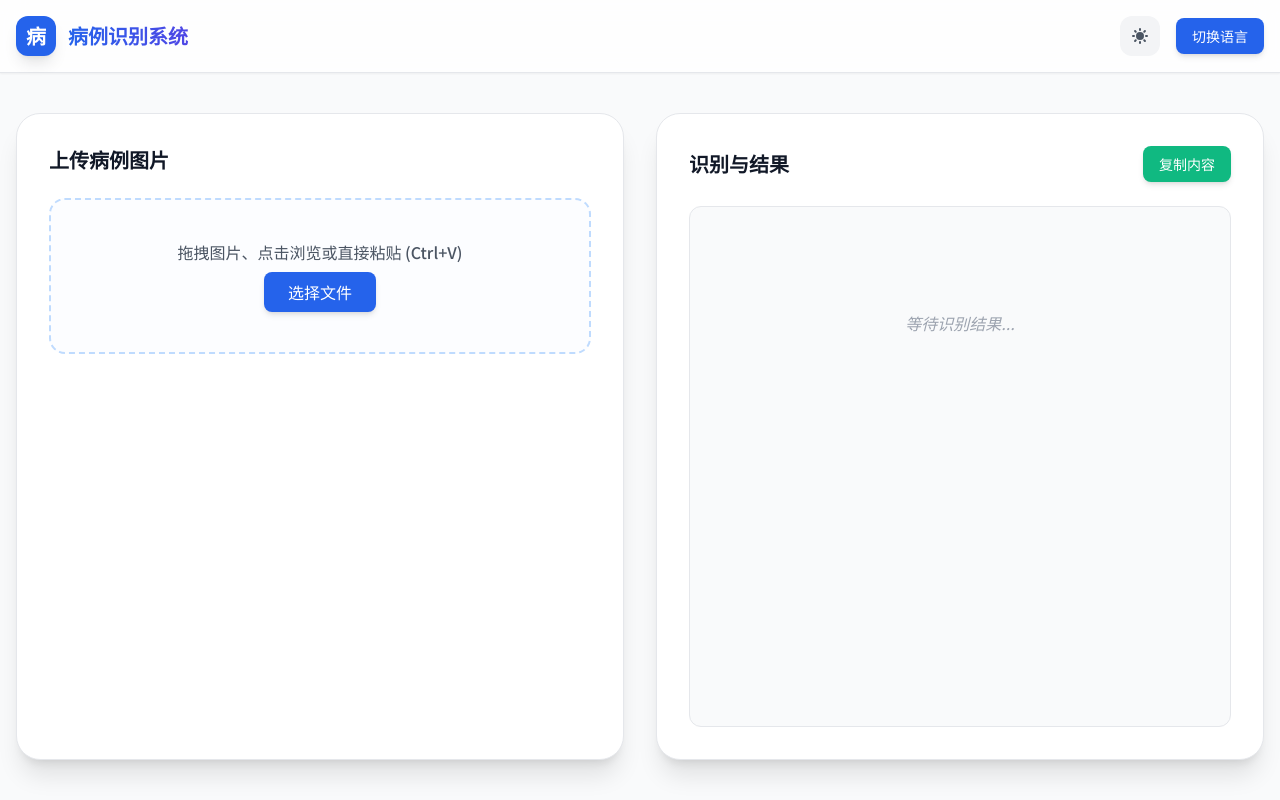
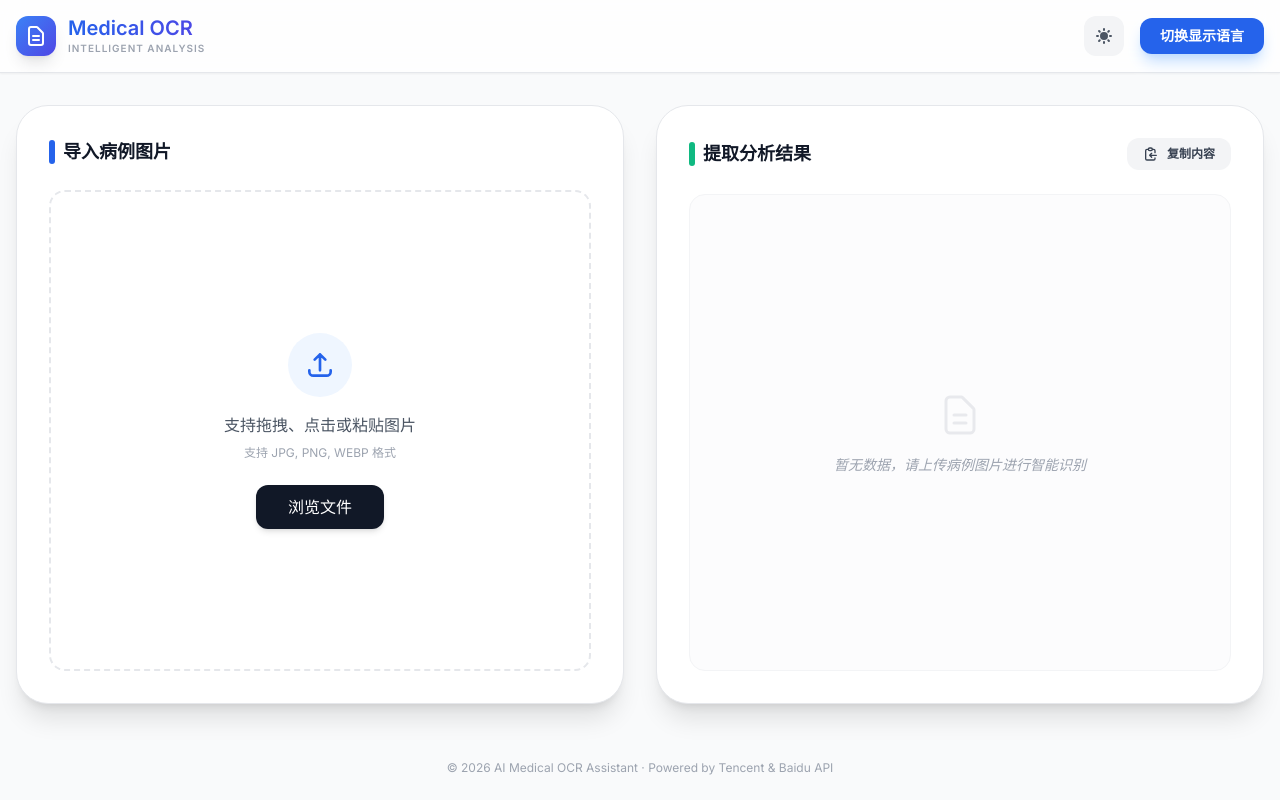
Before and after one commit to EEEEEEREN/medical-ocr, a Flask app: page / in a window 1280 px wide. Run offline with Flask 3, Linux system fonts and the light colour scheme; some libraries are stand-ins or nearby versions.

Commit message:
Update index.html

```diff
--- a/templates/index.html
+++ b/templates/index.html
@@ -3,60 +3,110 @@
 <head>
     <meta charset="UTF-8">
     <meta name="viewport" content="width=device-width, initial-scale=1.0">
-    <title>病例智能识别系统</title>
+    <title>AI Medical OCR | 智能病例识别</title>
     <script src="https://cdn.tailwindcss.com"></script>
     <script>tailwind.config = { darkMode: 'class' }</script>
-    <link href="https://fonts.googleapis.com/css2?family=Noto+Sans+SC:wght@400;500;700&display=swap" rel="stylesheet">
+    <link href="https://fonts.googleapis.com/css2?family=Noto+Sans+SC:wght@400;500;700&family=Inter:wght@400;600&display=swap" rel="stylesheet">
     <style>
-        body { font-family: 'Noto Sans SC', sans-serif; }
+        body { font-family: 'Inter', 'Noto Sans SC', sans-serif; }
         .whitespace-pre-wrap { word-break: break-word; }
+        /* 隐藏滚动条但保留功能 */
+        #result-content::-webkit-scrollbar { width: 4px; }
+        #result-content::-webkit-scrollbar-thumb { background: #cbd5e1; border-radius: 10px; }
     </style>
 </head>
 <body class="bg-gray-50 dark:bg-gray-950 text-gray-900 dark:text-gray-100 min-h-screen flex flex-col transition-colors duration-300">
+
     <header class="bg-white/80 dark:bg-gray-900/80 backdrop-blur-md shadow-sm border-b dark:border-gray-800 sticky top-0 z-50">
         <div class="max-w-7xl mx-auto px-4 py-4 flex items-center justify-between">
             <div class="flex items-center space-x-3">
-                <div class="w-10 h-10 bg-blue-600 rounded-xl flex items-center justify-center shadow-lg text-white font-bold text-xl">病</div>
-                <h1 class="text-xl font-bold bg-gradient-to-r from-blue-600 to-indigo-600 bg-clip-text text-transparent">病例识别系统</h1>
+                <div class="w-10 h-10 bg-gradient-to-br from-blue-500 to-indigo-600 rounded-xl flex items-center justify-center shadow-lg text-white">
+                    <svg xmlns="http://www.w3.org/2000/svg" class="w-6 h-6" fill="none" viewBox="0 0 24 24" stroke="currentColor" stroke-width="2">
+                        <path stroke-linecap="round" stroke-linejoin="round" d="M9 12h6m-6 4h6m2 5H7a2 2 0 01-2-2V5a2 2 0 012-2h5.586a1 1 0 01.707.293l5.414 5.414a1 1 0 01.293.707V19a2 2 0 01-2 2z" />
+                    </svg>
+                </div>
+                <div class="flex flex-col">
+                    <h1 class="text-xl font-bold bg-gradient-to-r from-blue-600 to-indigo-600 bg-clip-text text-transparent leading-tight">Medical OCR</h1>
+                    <span class="text-[10px] text-gray-400 dark:text-gray-500 font-bold tracking-widest uppercase">Intelligent Analysis</span>
+                </div>
             </div>
             <div class="flex items-center space-x-4">
-                <button id="theme-toggle" class="p-2.5 rounded-xl bg-gray-100 dark:bg-gray-800 text-gray-600 dark:text-yellow-400">
+                <button id="theme-toggle" class="p-2.5 rounded-xl bg-gray-100 dark:bg-gray-800 text-gray-600 dark:text-yellow-400 hover:scale-110 transition-transform">
                     <svg id="theme-toggle-light-icon" class="hidden w-5 h-5" fill="currentColor" viewBox="0 0 20 20"><path d="M10 2a1 1 0 011 1v1a1 1 0 11-2 0V3a1 1 0 011-1zm4 8a4 4 0 11-8 0 4 4 0 018 0zm-.464 4.95l.707.707a1 1 0 001.414-1.414l-.707-.707a1 1 0 00-1.414 1.414zm2.12-10.607a1 1 0 010 1.414l-.706.707a1 1 0 11-1.414-1.414l.707-.707a1 1 0 011.414 0zM17 11a1 1 0 100-2h-1a1 1 0 100 2h1zm-7 4a1 1 0 011 1v1a1 1 0 11-2 0v-1a1 1 0 011-1zM5.05 6.464A1 1 0 106.465 5.05l-.708-.707a1 1 0 00-1.414 1.414l.707.707zm1.414 8.486l-.707.707a1 1 0 01-1.414-1.414l.707-.707a1 1 0 011.414 1.414zM4 11a1 1 0 100-2H3a1 1 0 000 2h1z"></path></svg>
                     <svg id="theme-toggle-dark-icon" class="hidden w-5 h-5" fill="currentColor" viewBox="0 0 20 20"><path d="M17.293 13.293A8 8 0 016.707 2.707a8.001 8.001 0 1010.586 10.586z"></path></svg>
                 </button>
-                <button id="output-lang-toggle" class="px-4 py-2 bg-blue-600 text-white rounded-lg text-sm font-medium hover:bg-blue-700 shadow-md active:scale-95 transition-transform">
-                    <span>切换语言</span>
+                <button id="output-lang-toggle" class="px-5 py-2 bg-blue-600 hover:bg-blue-700 text-white rounded-xl text-sm font-semibold shadow-lg shadow-blue-200 dark:shadow-none active:scale-95 transition-all">
+                    <span>切换显示语言</span>
                 </button>
             </div>
         </div>
     </header>
 
-    <main class="flex-1 max-w-7xl mx-auto w-full px-4 py-10 grid grid-cols-1 lg:grid-cols-2 gap-8">
-        <div class="bg-white dark:bg-gray-800 rounded-3xl shadow-xl border dark:border-gray-700 p-8">
-            <h2 class="text-xl font-bold mb-6">上传病例图片</h2>
-            <div id="dropzone" class="border-2 border-dashed border-blue-200 dark:border-blue-800 rounded-2xl p-10 text-center cursor-pointer transition-all bg-blue-50/20">
+    <main class="flex-1 max-w-7xl mx-auto w-full px-4 py-8 grid grid-cols-1 lg:grid-cols-2 gap-8">
+        <div class="bg-white dark:bg-gray-800 rounded-[2rem] shadow-xl border dark:border-gray-700 p-8 flex flex-col">
+            <div class="flex items-center justify-between mb-6">
+                <h2 class="text-lg font-bold flex items-center gap-2">
+                    <span class="w-1.5 h-6 bg-blue-600 rounded-full"></span>
+                    导入病例图片
+                </h2>
+            </div>
+
+            <div id="dropzone" class="flex-1 border-2 border-dashed border-gray-200 dark:border-gray-700 rounded-2xl p-8 text-center cursor-pointer transition-all hover:border-blue-400 hover:bg-blue-50/10 flex flex-col items-center justify-center group">
                 <input id="file-input" type="file" accept="image/*" class="hidden">
-                <p class="text-gray-600 dark:text-gray-400 mb-2 font-medium">拖拽图片、点击浏览或直接粘贴 (Ctrl+V)</p>
-                <button id="select-file-btn" class="px-6 py-2 bg-blue-600 text-white rounded-lg font-medium shadow-md">选择文件</button>
+                <div class="w-16 h-16 bg-blue-50 dark:bg-gray-700 rounded-full flex items-center justify-center mb-4 group-hover:scale-110 transition-transform">
+                    <svg xmlns="http://www.w3.org/2000/svg" class="w-8 h-8 text-blue-600" fill="none" viewBox="0 0 24 24" stroke="currentColor">
+                        <path stroke-linecap="round" stroke-linejoin="round" stroke-width="2" d="M4 16v1a3 3 0 003 3h10a3 3 0 003-3v-1m-4-8l-4-4m0 0L8 8m4-4v12" />
+                    </svg>
+                </div>
+                <p class="text-gray-600 dark:text-gray-400 font-medium">支持拖拽、点击或粘贴图片</p>
+                <p class="text-xs text-gray-400 mt-2">支持 JPG, PNG, WEBP 格式</p>
+                <button id="select-file-btn" class="mt-6 px-8 py-2.5 bg-gray-900 dark:bg-blue-600 text-white rounded-xl font-medium shadow-md hover:bg-gray-800 dark:hover:bg-blue-700 transition-colors">浏览文件</button>
             </div>
-            <div id="preview-container" class="mt-8 hidden">
-                <img id="preview-image" class="w-full rounded-xl shadow-lg border dark:border-gray-700 max-h-96 object-contain">
+
+            <div id="preview-container" class="mt-8 hidden animate-in fade-in zoom-in duration-300">
+                <div class="relative group">
+                    <img id="preview-image" class="w-full rounded-2xl shadow-lg border dark:border-gray-600 max-h-80 object-contain bg-gray-100 dark:bg-gray-900">
+                    <div class="absolute inset-0 bg-black/20 opacity-0 group-hover:opacity-100 transition-opacity rounded-2xl flex items-center justify-center">
+                        <span class="text-white text-xs font-medium bg-black/50 px-3 py-1 rounded-full">当前处理图片</span>
+                    </div>
+                </div>
             </div>
         </div>
 
-        <div class="bg-white dark:bg-gray-800 rounded-3xl shadow-xl border dark:border-gray-700 p-8 flex flex-col">
+        <div class="bg-white dark:bg-gray-800 rounded-[2rem] shadow-xl border dark:border-gray-700 p-8 flex flex-col">
             <div class="flex justify-between items-center mb-6">
-                <h2 class="text-xl font-bold">识别与结果</h2>
-                <button id="copy-btn" class="px-4 py-2 bg-emerald-500 text-white rounded-lg text-sm shadow-md">复制内容</button>
+                <h2 class="text-lg font-bold flex items-center gap-2">
+                    <span class="w-1.5 h-6 bg-emerald-500 rounded-full"></span>
+                    提取分析结果
+                </h2>
+                <button id="copy-btn" class="px-4 py-2 bg-gray-100 dark:bg-gray-700 hover:bg-gray-200 dark:hover:bg-gray-600 text-gray-700 dark:text-gray-200 rounded-xl text-xs font-bold transition-all flex items-center gap-2">
+                    <svg xmlns="http://www.w3.org/2000/svg" class="h-4 w-4" fill="none" viewBox="0 0 24 24" stroke="currentColor">
+                        <path stroke-linecap="round" stroke-linejoin="round" stroke-width="2" d="M8 5H6a2 2 0 00-2 2v12a2 2 0 002 2h10a2 2 0 002-2v-1M8 5a2 2 0 002 2h2a2 2 0 002-2M8 5a2 2 0 012-2h2a2 2 0 012 2m0 0h2a2 2 0 012 2v3m2 4H10m0 0l3-3m-3 3l3 3" />
+                    </svg>
+                    复制内容
+                </button>
             </div>
-            <div id="status-bar" class="hidden p-3 bg-blue-50 dark:bg-blue-900/20 rounded-lg mb-4 text-blue-600 text-sm font-medium">
-                <span id="status-text">就绪</span>
+
+            <div id="status-bar" class="hidden p-4 bg-blue-50/50 dark:bg-blue-900/20 rounded-2xl mb-4 border border-blue-100 dark:border-blue-800/30 text-blue-600 dark:text-blue-400 text-sm font-semibold flex items-center gap-3">
+                <div class="w-2 h-2 bg-blue-600 rounded-full animate-pulse"></div>
+                <span id="status-text">系统就绪</span>
             </div>
-            <div id="result-content" class="flex-1 bg-gray-50 dark:bg-gray-900 rounded-xl p-6 overflow-y-auto border dark:border-gray-800 min-h-[300px]">
-                <p class="text-gray-400 italic text-center py-20">等待识别结果...</p>
+
+            <div id="result-content" class="flex-1 bg-gray-50/50 dark:bg-gray-900/50 rounded-2xl p-6 overflow-y-auto border border-gray-100 dark:border-gray-800 min-h-[400px]">
+                <div class="h-full flex flex-col items-center justify-center text-gray-400 space-y-4">
+                    <svg xmlns="http://www.w3.org/2000/svg" class="h-12 w-12 opacity-20" fill="none" viewBox="0 0 24 24" stroke="currentColor">
+                        <path stroke-linecap="round" stroke-linejoin="round" stroke-width="1.5" d="M9 12h6m-6 4h6m2 5H7a2 2 0 01-2-2V5a2 2 0 012-2h5.586a1 1 0 01.707.293l5.414 5.414a1 1 0 01.293.707V19a2 2 0 01-2 2z" />
+                    </svg>
+                    <p class="italic text-sm">暂无数据，请上传病例图片进行智能识别</p>
+                </div>
             </div>
         </div>
     </main>
-    <script src="/static/js/script.js?v=7.0"></script>
+
+    <footer class="py-6 text-center text-gray-400 dark:text-gray-600 text-xs">
+        <p>© 2026 AI Medical OCR Assistant · Powered by Tencent & Baidu API</p>
+    </footer>
+
+    <script src="/static/js/script.js?v=8.0"></script>
 </body>
 </html>
```
